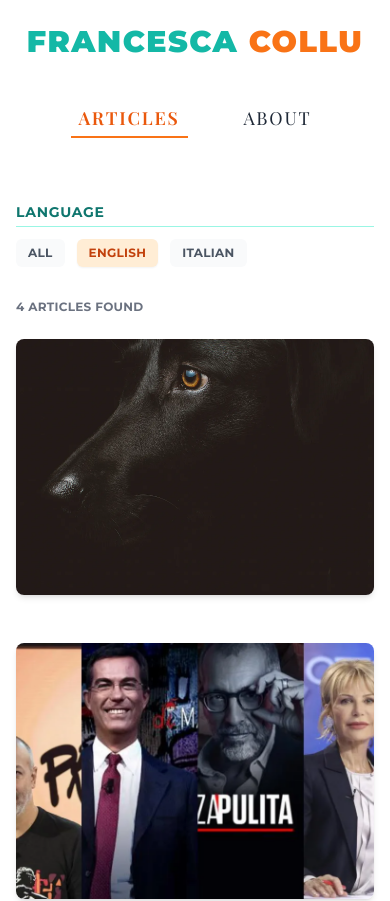
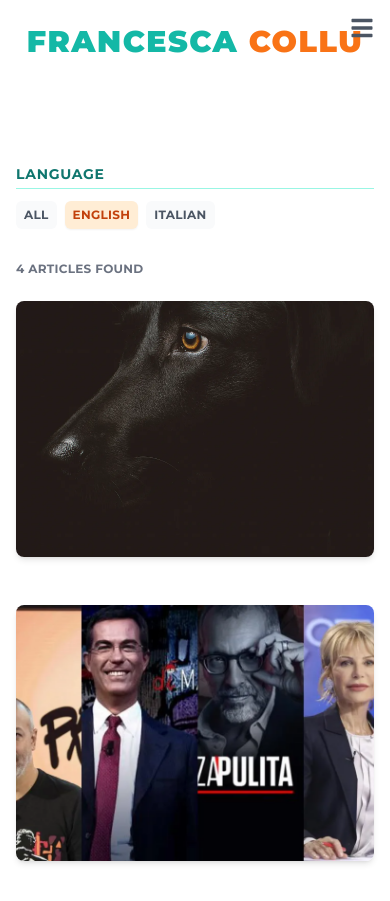
Before and after one commit to francescacollu/francescacollu.github.io, a React (Create React App) app: page /articles in a window 390 px wide. Shown: the top 901 px of the page. Built offline with nearby package versions, Linux system fonts and the light colour scheme.

Commit message:
Mobile responsive

```diff
--- a/src/components/ArticleCard.tsx
+++ b/src/components/ArticleCard.tsx
@@ -53,7 +53,7 @@ export default function ArticleCard({ article }: ArticleCardProps) {
       </div>
 
       {/* Overlay that appears on hover */}
-      <div className="absolute inset-0 bg-gradient-to-t from-teal-900/90 via-teal-800/70 to-transparent opacity-0 group-hover:opacity-100 transition-opacity duration-300 p-6 flex flex-col justify-end">
+      <div className="absolute inset-0 bg-gradient-to-t from-teal-900/90 via-teal-800/70 to-transparent opacity-0 group-hover:opacity-100 transition-opacity duration-300 p-4 sm:p-6 flex flex-col justify-end">
         {/* Tags */}
         <div className="flex flex-wrap gap-2 mb-2">
           <span className="inline-block px-2 py-1 text-xs font-medium bg-orange-500 text-white rounded">
@@ -72,12 +72,12 @@ export default function ArticleCard({ article }: ArticleCardProps) {
         </div>
 
         {/* Title */}
-        <h2 className="text-xl font-playfair font-bold mb-2 text-white">
+        <h2 className="text-lg sm:text-xl font-playfair font-bold mb-2 text-white line-clamp-2">
           {title}
         </h2>
 
         {/* Excerpt */}
-        <p className="text-gray-200 text-sm overflow-hidden text-ellipsis line-clamp-3">
+        <p className="text-gray-200 text-xs sm:text-sm overflow-hidden text-ellipsis line-clamp-3">
           {excerpt || "Lorem ipsum dolor sit amet, consectetur adipiscing elit. Sed do eiusmod tempor incididunt ut labore et dolore magna aliqua."}
         </p>
       </div>
--- a/src/components/ArticleFilters.tsx
+++ b/src/components/ArticleFilters.tsx
@@ -27,11 +27,11 @@ export default function ArticleFilters({
       <span className="font-montserrat text-sm uppercase tracking-wider text-teal-700 font-medium mb-3 sm:mb-0 sm:mr-6 border-b border-teal-200 pb-1 sm:pb-0 sm:border-b-0 sm:border-r sm:border-teal-200 sm:pr-6">
         Language
       </span>
-      <div className="flex gap-3">
+      <div className="flex flex-wrap gap-2 sm:gap-3">
         {/* All Languages option */}
         <button
           onClick={() => setSelectedLanguage('')}
-          className={`px-3 py-1.5 text-xs font-montserrat uppercase tracking-wide rounded-md transition-all duration-300 ${
+          className={`px-2 sm:px-3 py-1.5 text-xs font-montserrat uppercase tracking-wide rounded-md transition-all duration-300 ${
             selectedLanguage === ''
               ? 'bg-teal-100 text-teal-800 font-medium shadow-sm'
               : 'bg-gray-50 text-gray-600 hover:bg-teal-50'
@@ -43,7 +43,7 @@ export default function ArticleFilters({
           <button
             key={language}
             onClick={() => handleLanguageToggle(language)}
-            className={`px-3 py-1.5 text-xs font-montserrat uppercase tracking-wide rounded-md transition-all duration-300 ${
+            className={`px-2 sm:px-3 py-1.5 text-xs font-montserrat uppercase tracking-wide rounded-md transition-all duration-300 ${
               selectedLanguage === language
                 ? 'bg-orange-100 text-orange-700 font-medium shadow-sm'
                 : 'bg-gray-50 text-gray-600 hover:bg-orange-50'
--- a/src/components/Navigation.tsx
+++ b/src/components/Navigation.tsx
@@ -1,15 +1,19 @@
 import { Link, useLocation } from 'react-router-dom';
+import { useState } from 'react';
+import { FaBars, FaTimes } from 'react-icons/fa';
 
 interface NavLinkProps {
   to: string;
   label: string;
   isActive: boolean;
+  onClick?: () => void;
 }
 
-function NavLink({ to, label, isActive }: NavLinkProps) {
+function NavLink({ to, label, isActive, onClick }: NavLinkProps) {
   return (
     <Link
       to={to}
+      onClick={onClick}
       className={`
         font-playfair text-lg uppercase tracking-widest px-2 py-1 mx-6
         transition-all duration-200 hover:text-teal-600 no-underline text-gray-800
@@ -23,6 +27,7 @@ function NavLink({ to, label, isActive }: NavLinkProps) {
 
 export default function Navigation() {
   const location = useLocation();
+  const [isMenuOpen, setIsMenuOpen] = useState(false);
 
   const navLinks = [
     { to: '/articles', label: 'Articles' },
@@ -31,15 +36,31 @@ export default function Navigation() {
 
   return (
     <nav className="w-full text-center py-4 mb-12">
-      <div className="flex justify-center w-full max-w-md mx-auto">
+      {/* Mobile menu button */}
+      <button
+        onClick={() => setIsMenuOpen(!isMenuOpen)}
+        className="md:hidden fixed top-4 right-4 z-50 text-gray-600 hover:text-teal-600"
+      >
+        {isMenuOpen ? <FaTimes size={24} /> : <FaBars size={24} />}
+      </button>
+
+      {/* Navigation links */}
+      <div className={`
+        fixed md:relative inset-0 md:inset-auto bg-white md:bg-transparent
+        transform ${isMenuOpen ? 'translate-x-0' : 'translate-x-full md:translate-x-0'}
+        transition-transform duration-300 ease-in-out z-40
+      `}>
+        <div className="flex flex-col md:flex-row justify-center items-center h-full md:h-auto w-full max-w-md mx-auto">
           {navLinks.map(link => (
             <NavLink
               key={link.to}
               to={link.to}
               label={link.label}
               isActive={location.pathname === link.to}
+              onClick={() => setIsMenuOpen(false)}
             />
           ))}
+        </div>
       </div>
     </nav>
   );
--- a/src/lib/articleData.ts
+++ b/src/lib/articleData.ts
@@ -28,7 +28,7 @@ export const articles: Article[] = [
   },
   {
     id: 3,
-    title: "Le voci che ascolto nel sonno",
+    title: "Le voci che ascolto in TV",
     category: "Media",
     image: "/images/talk_shows_guests.png",
     slug: "media",
--- a/src/pages/ArticleDetailPage.tsx
+++ b/src/pages/ArticleDetailPage.tsx
@@ -14,12 +14,12 @@ export default function ArticleDetailPage() {
   return (
     <PageLayout>
       <div className="max-w-3xl mx-auto">
-        <div className="mb-8 text-center">
-          <span className="text-sm text-gray-500 mb-2 block">{article.category}</span>
-          <h1 className="font-playfair text-4xl md:text-5xl font-bold mb-6">{article.title}</h1>
+        <div className="mb-6 sm:mb-8 text-center">
+          <span className="text-xs sm:text-sm text-gray-500 mb-2 block">{article.category}</span>
+          <h1 className="font-playfair text-3xl sm:text-4xl md:text-5xl font-bold mb-4 sm:mb-6">{article.title}</h1>
         </div>
 
-        <div className="rounded-lg overflow-hidden mb-8 h-64 md:h-80">
+        <div className="rounded-lg overflow-hidden mb-6 sm:mb-8 h-48 sm:h-64 md:h-80">
           <img
             src={article.image}
             alt={article.title}
@@ -27,7 +27,7 @@ export default function ArticleDetailPage() {
           />
         </div>
 
-        <div className="prose prose-lg max-w-none">
+        <div className="prose prose-sm sm:prose-base lg:prose-lg max-w-none">
           <p>
             Lorem ipsum dolor sit amet, consectetur adipiscing elit. Sed do eiusmod tempor incididunt ut labore et dolore magna aliqua.
             Ut enim ad minim veniam, quis nostrud exercitation ullamco laboris nisi ut aliquip ex ea commodo consequat.
@@ -38,7 +38,7 @@ export default function ArticleDetailPage() {
             Excepteur sint occaecat cupidatat non proident, sunt in culpa qui officia deserunt mollit anim id est laborum.
           </p>
 
-          <h2 className="font-playfair text-2xl font-bold mt-8 mb-4">Key Findings</h2>
+          <h2 className="font-playfair text-xl sm:text-2xl font-bold mt-6 sm:mt-8 mb-3 sm:mb-4">Key Findings</h2>
 
           <p>
             Sed ut perspiciatis unde omnis iste natus error sit voluptatem accusantium doloremque laudantium,
@@ -51,12 +51,12 @@ export default function ArticleDetailPage() {
           </p>
 
           {article.url && (
-            <div className="mt-10 pt-6 border-t border-gray-200">
+            <div className="mt-8 sm:mt-10 pt-4 sm:pt-6 border-t border-gray-200">
               <a
                 href={article.url}
                 target="_blank"
                 rel="noopener noreferrer"
-                className="inline-flex items-center px-4 py-2 border border-transparent text-base font-medium rounded-md shadow-sm text-white bg-purple-600 hover:bg-purple-700 focus:outline-none focus:ring-2 focus:ring-offset-2 focus:ring-purple-500 transition-colors duration-300"
+                className="inline-flex items-center px-3 sm:px-4 py-2 border border-transparent text-sm sm:text-base font-medium rounded-md shadow-sm text-white bg-purple-600 hover:bg-purple-700 focus:outline-none focus:ring-2 focus:ring-offset-2 focus:ring-purple-500 transition-colors duration-300"
               >
                 Read Original Article
               </a>
```
Lines whose indentation alone changed are shown as unchanged.
